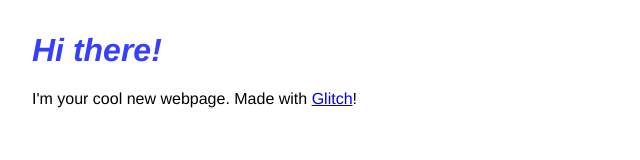
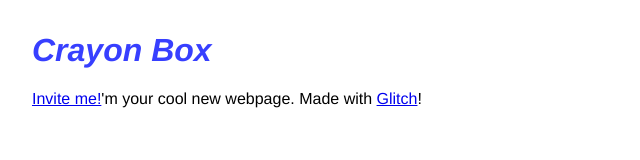
Before and after one commit to ZenTheDev/CrayonBox, a plain HTML site: page index.html in a window 1280 px wide. Shown: the whole page, without its empty margins (0-640 px from the left). Drawn offline with Linux system fonts and the light colour scheme.

Commit message:
😻🏥 Updated with Glitch

```diff
--- a/index.html
+++ b/index.html
@@ -13,10 +13,10 @@
     <script src="/script.js" defer></script>
   </head>
   <body>
-    <h1>Hi there!</h1>
+    <h1>Crayon Box</h1>
 
     <p>
-      I'm your cool new webpage. Made with <a href="https://glitch.com">Glitch</a>!
+      <a href="https://discordapp.com/oauth2/authorize?client_id=607515524900847626&permissions=8&scope=bot">Invite me!</a>'m your cool new webpage. Made with <a href="https://glitch.com">Glitch</a>!
     </p>
 
     <!-- include the Glitch button to show what the webpage is about and
```
Also changed, not shown: style.css (line endings or trailing spaces).
